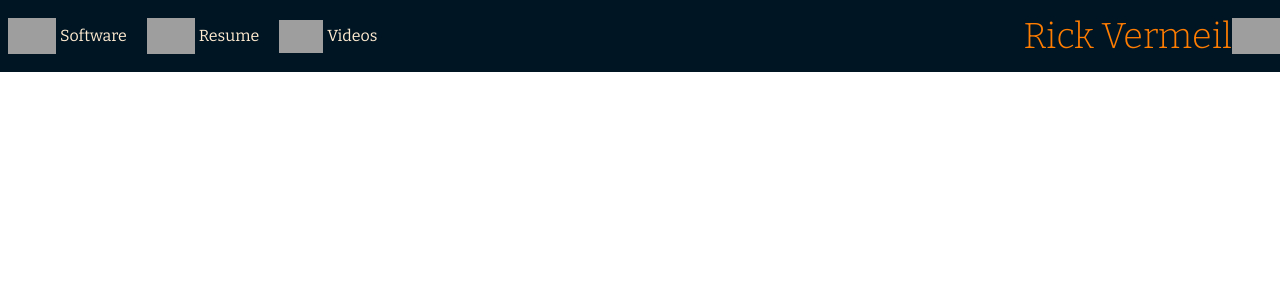
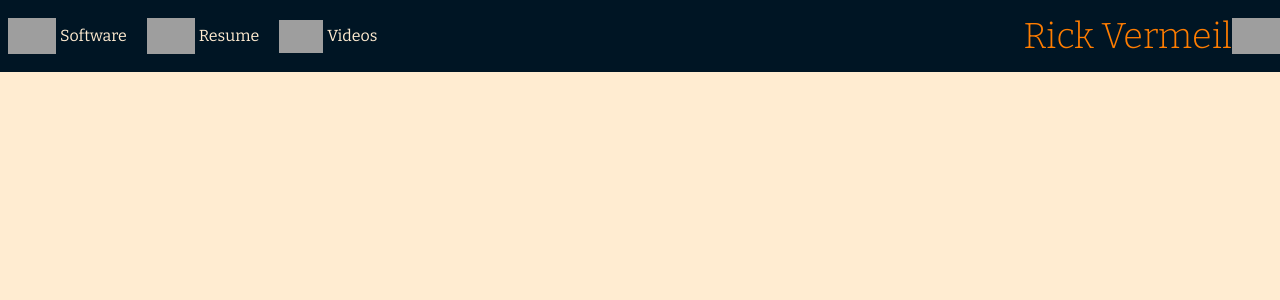
Before and after one commit to RickV85/rickvermeil.com, a React (Create React App) app: page / in a window 1280 px wide. Shown: the top 300 px of the page. Built offline with nearby package versions, Linux system fonts and the light colour scheme; grey boxes are pictures that could not be loaded.

Commit message:
Add background to home to App and manifest JSON

```diff
--- a/src/Components/App/App.tsx
+++ b/src/Components/App/App.tsx
@@ -5,7 +5,7 @@ import Home from '../Home/Home';
 
 function App() {
   return (
-    <main className='font-body'>
+    <main className='font-body bg-beige h-screen'>
       <Nav />
       <Routes>
         <Route path='/' element={<Home />} />
--- a/src/Components/Home/Home.tsx
+++ b/src/Components/Home/Home.tsx
@@ -3,7 +3,7 @@ import React from "react";
 function Home() {
 
   return (
-    <section>
+    <section className="">
 
     </section>
   )
```
Also changed, not shown: public/manifest.json.
